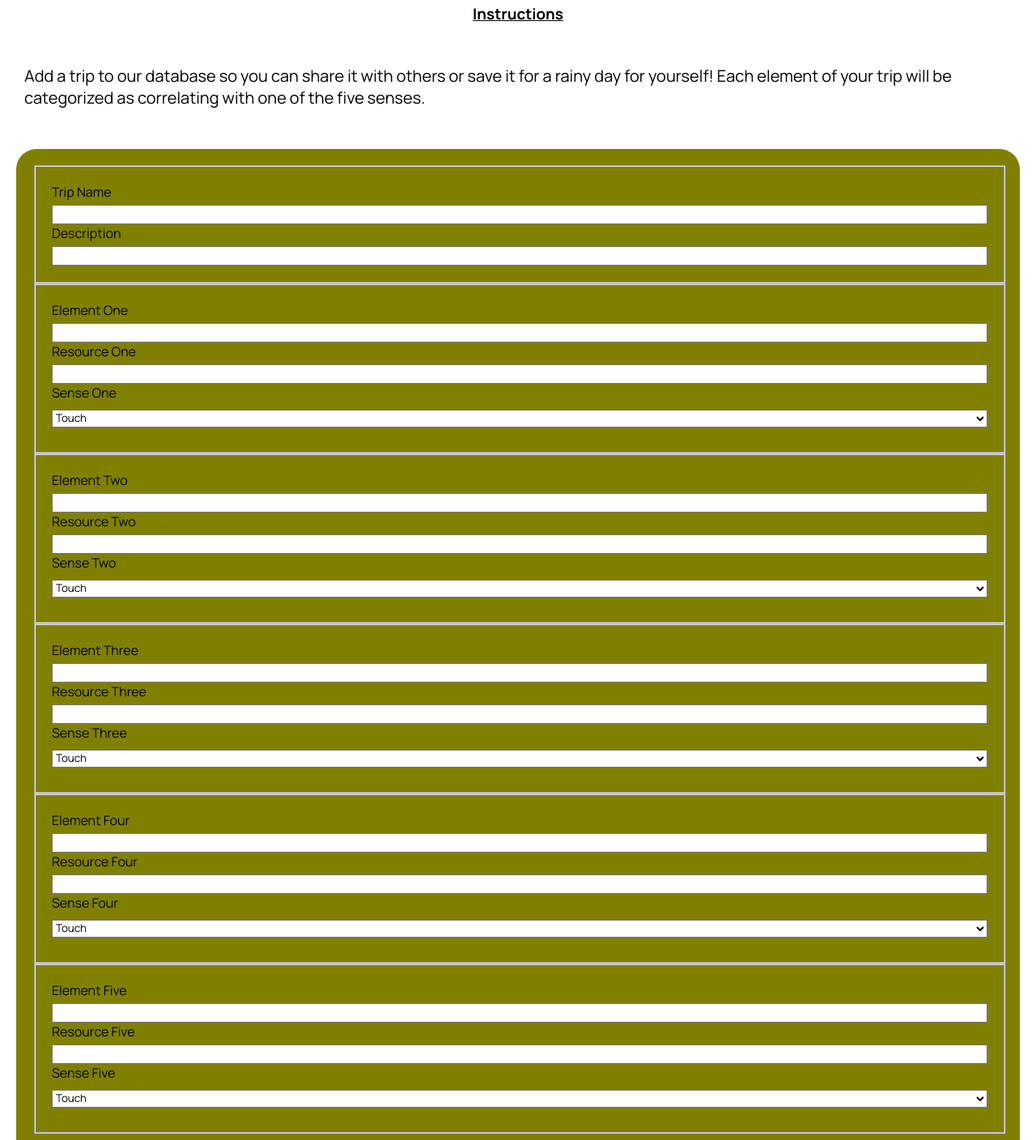
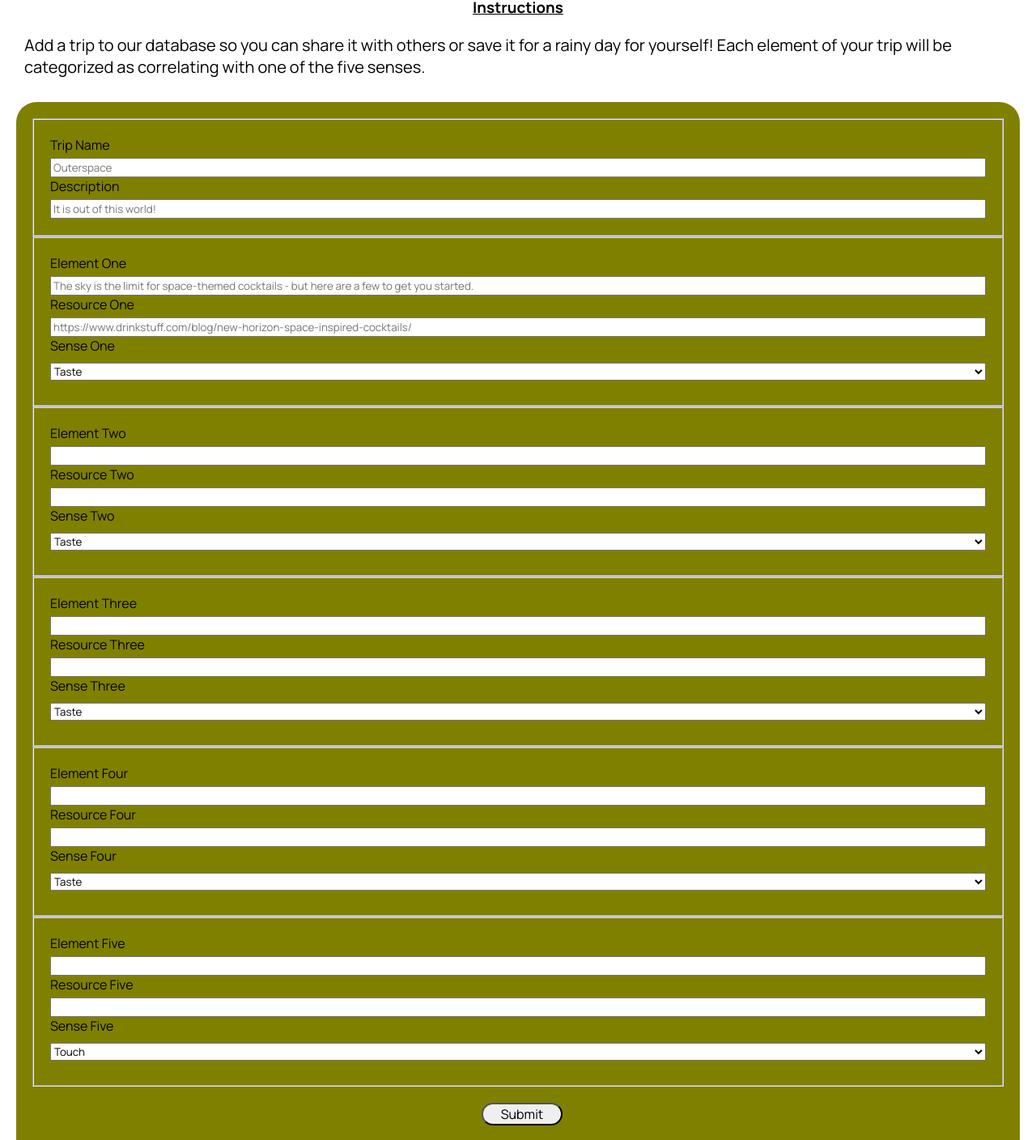
Before and after one commit to melleehall/home-holiday, a React (Create React App) app: page /add-trip in a window 1280 px wide. Shown: the part 199-1607 px from the top of the page at 81% size. Built offline with nearby package versions, Linux system fonts and the light colour scheme; no server answers.

Commit message:
Revised AddTripForm to update trips list in state using context, display successful submission msg, and have placeholder text

```diff
--- a/src/AddTripForm/AddTripForm.css
+++ b/src/AddTripForm/AddTripForm.css
@@ -3,19 +3,25 @@
 form {
     display: flex;
     flex-direction: column;
+    align-items: center;
     padding: 20px;
     margin: 20px;
     background-color: olive;
     border-radius: 25px;
 }
 
+.add-trip-required {
+    color: white;
+    font-size: 18px;
+}
+
 select {
     margin: 10px 0px;
 }
 
-button {
+.submit-btn {
     width: 100px;
-    margin: 25px auto 5px auto;
+    margin-top: 20px;
 }
 
 fieldset {
@@ -29,3 +35,9 @@ input {
     width: 100%;
     margin-top: 5px;
 }
+
+.success_msg {
+    color: white;
+    margin: 15px auto;
+    text-align: center;
+  }
--- a/src/AddTripForm/AddTripForm.js
+++ b/src/AddTripForm/AddTripForm.js
@@ -1,8 +1,12 @@
 import React, { Component } from 'react'
 import config from '../config'
+import TripsContext from '../TripsContext'
 import './AddTripForm.css'
 
+
 export default class AddTripForm extends Component {
+    static contextType = TripsContext;
+
     constructor(props) {
         super(props);
         this.state = {
@@ -75,6 +79,7 @@ export default class AddTripForm extends Component {
                 touched: false
             },
             error: false,
+            success_msg: false
         }
     }
 
@@ -106,6 +111,26 @@ export default class AddTripForm extends Component {
         this.setState({ element_five: { value: element_five, touched: true }});
     }
 
+    updateResourceOne(resource_one) {
+        this.setState({ resource_one: { value: resource_one, touched: true }});
+    }
+
+    updateResourceTwo(resource_two) {
+        this.setState({ resource_two: { value: resource_two, touched: true }});
+    }
+
+    updateResourceThree(resource_three) {
+        this.setState({ resource_three: { value: resource_three, touched: true }});
+    }
+
+    updateResourceFour(resource_four) {
+        this.setState({ resource_four: { value: resource_four, touched: true }});
+    }
+
+    updateResourceFive(resource_five) {
+        this.setState({ resource_five: { value: resource_five, touched: true }});
+    }
+
     // need to add validation functions
 
     handleSubmit(event) {
@@ -131,6 +156,8 @@ export default class AddTripForm extends Component {
             resource_five: event.target['resource-five'].value
         }
 
+        console.log(newTrip)
+
         fetch(`${config.API_BASE_URL}`, {
             method: 'POST',
             headers: {
@@ -140,12 +167,30 @@ export default class AddTripForm extends Component {
         })
         .then(res => {
             if(!res.ok) {
+                console.log(res.status)
                 throw new Error(res.status)
             }
             return res.json()
         })
         .then(trip => {
             this.context.addTripToState(trip)
+        })
+        .then(data => {
+            this.setState({
+              success_msg: true,
+              trip_name: {value: ''},
+              description: {value: ''},
+              element_one: {value: ''},
+              resource_one: {value: ''},
+              element_two: {value: ''},
+              resource_two: {value: ''},
+              element_three: {value: ''},
+              resource_three: {value: ''},
+              element_four: {value: ''},
+              resource_four: {value: ''},
+              element_five: {value: ''},
+              resource_five: {value: ''},
+            })
         })
         .catch(e => {
             this.setState({error: true})
@@ -159,31 +204,51 @@ export default class AddTripForm extends Component {
                     <label htmlFor='trip-name'>
                         Trip Name
                     </label>
-                    <input type='text' name='trip-name' id='trip-name'
-                                    onChange={e => this.updateTripName(e.target.value)} aria-required="true" />
+                    <input
+                        type='text'
+                        name='trip-name'
+                        id='trip-name'
+                        placeholder='Outerspace'
+                        onChange={e => this.updateTripName(e.target.value)}
+                        aria-required="true" />
                     <label htmlFor='description'>
                         Description
                     </label>
-                    <input type='text' name='description' id='description'
-                                    onChange={e => this.updateDescription(e.target.value)} aria-required="true" />
+                    <input
+                        type='text'
+                        name='description'
+                        id='description'
+                        placeholder='It is out of this world!'
+                        onChange={e => this.updateDescription(e.target.value)}
+                        aria-required="true" />
                 </fieldset>
                 <fieldset className='trip-element-one'>
                     <label htmlFor='element-one'>
                         Element One
                     </label>
-                    <input type='text' name='element-one' id='element-one'
-                                    onChange={e => this.updateElementOne(e.target.value)} aria-required="true" />
+                    <input
+                        type='text'
+                        name='element-one'
+                        id='element-one'
+                        placeholder='The sky is the limit for space-themed cocktails - but here are a few to get you started.'
+                        onChange={e => this.updateElementOne(e.target.value)}
+                        aria-required="true" />
                     <label htmlFor='resource-one'>
                         Resource One
                     </label>
-                    <input type='text' name='resource-one' id='resource-one'
-                                    onChange={e => this.updateResourceOne(e.target.value)} aria-required="false" />
+                    <input
+                        type='text'
+                        name='resource-one'
+                        id='resource-one'
+                        placeholder='https://www.drinkstuff.com/blog/new-horizon-space-inspired-cocktails/'
+                        onChange={e => this.updateResourceOne(e.target.value)}
+                        aria-required="false" />
                     <label htmlFor='sense-one'>
                         Sense One
                     </label>
                     <select name='sense-one' id='sense-one'>
+                        <option>Taste</option>
                         <option>Touch</option>
-                        <option>Taste</option>
                         <option>Smell</option>
                         <option>Hear</option>
                         <option>See</option>
@@ -193,19 +258,27 @@ export default class AddTripForm extends Component {
                     <label htmlFor='element-two'>
                         Element Two
                     </label>
-                    <input type='text' name='element-two' id='element-two'
-                                    onChange={e => this.updateElementTwo(e.target.value)} aria-required="true" />
+                    <input
+                        type='text'
+                        name='element-two'
+                        id='element-two'
+                        onChange={e => this.updateElementTwo(e.target.value)}
+                        aria-required="true" />
                     <label htmlFor='resource-two'>
                         Resource Two
                     </label>
-                    <input type='text' name='resource-two' id='resource-two'
-                                    onChange={e => this.updateResourceTwo(e.target.value)} aria-required="false" />
+                    <input
+                        type='text'
+                        name='resource-two'
+                        id='resource-two'
+                        onChange={e => this.updateResourceTwo(e.target.value)}
+                        aria-required="false" />
                     <label htmlFor='sense-two'>
                         Sense Two
                     </label>
                     <select name='sense-two' id='sense-two'>
+                        <option>Taste</option>
                         <option>Touch</option>
-                        <option>Taste</option>
                         <option>Smell</option>
                         <option>Hear</option>
                         <option>See</option>
@@ -215,19 +288,27 @@ export default class AddTripForm extends Component {
                     <label htmlFor='element-three'>
                         Element Three
                     </label>
-                    <input type='text' name='element-three' id='element-three'
-                                    onChange={e => this.updateElementThree(e.target.value)} aria-required="true" />
+                    <input
+                        type='text'
+                        name='element-three'
+                        id='element-three'
+                        onChange={e => this.updateElementThree(e.target.value)}
+                        aria-required="true" />
                     <label htmlFor='resource-three'>
                         Resource Three
                     </label>
-                    <input type='text' name='resource-three' id='resource-three'
-                                    onChange={e => this.updateResourceThree(e.target.value)} aria-required="false" />
+                    <input
+                        type='text'
+                        name='resource-three'
+                        id='resource-three'
+                        onChange={e => this.updateResourceThree(e.target.value)}
+                        aria-required="false" />
                     <label htmlFor='sense-three'>
                         Sense Three
                     </label>
                     <select name='sense-three' id='sense-three'>
+                        <option>Taste</option>
                         <option>Touch</option>
-                        <option>Taste</option>
                         <option>Smell</option>
                         <option>Hear</option>
                         <option>See</option>
@@ -237,19 +318,27 @@ export default class AddTripForm extends Component {
                     <label htmlFor='element-four'>
                         Element Four
                     </label>
-                    <input type='text' name='element-four' id='element-four'
-                                    onChange={e => this.updateElementFour(e.target.value)} aria-required="true" />
+                    <input
+                        type='text'
+                        name='element-four'
+                        id='element-four'
+                        onChange={e => this.updateElementFour(e.target.value)}
+                        aria-required="true" />
                     <label htmlFor='resource-four'>
                         Resource Four
                     </label>
-                    <input type='text' name='resource-four' id='resource-four'
-                                    onChange={e => this.updateResourceFour(e.target.value)} aria-required="false" />
+                    <input
+                        type='text'
+                        name='resource-four'
+                        id='resource-four'
+                        onChange={e => this.updateResourceFour(e.target.value)}
+                        aria-required="false" />
                     <label htmlFor='sense-four'>
                         Sense Four
                     </label>
                     <select name='sense-four' id='sense-four'>
+                        <option>Taste</option>
                         <option>Touch</option>
-                        <option>Taste</option>
                         <option>Smell</option>
                         <option>Hear</option>
                         <option>See</option>
@@ -259,13 +348,21 @@ export default class AddTripForm extends Component {
                     <label htmlFor='element-five'>
                         Element Five
                     </label>
-                    <input type='text' name='element-five' id='element-five'
-                                    onChange={e => this.updateElementFive(e.target.value)} aria-required="true" />
+                    <input
+                        type='text'
+                        name='element-five'
+                        id='element-five'
+                        onChange={e => this.updateElementFive(e.target.value)}
+                        aria-required="true" />
                     <label htmlFor='resource-five'>
                         Resource Five
                     </label>
-                    <input type='text' name='resource-five' id='resource-five'
-                                    onChange={e => this.updateResourceTwo(e.target.value)} aria-required="false" />
+                    <input
+                        type='text'
+                        name='resource-five'
+                        id='resource-five'
+                        onChange={e => this.updateResourceTwo(e.target.value)}
+                        aria-required="false" />
                     <label htmlFor='sense-five'>
                         Sense Five
                     </label>
@@ -277,9 +374,12 @@ export default class AddTripForm extends Component {
                         <option>See</option>
                     </select>
                 </fieldset>
-                <button>
+                <button className='submit-btn'>
                     Submit
                 </button>
+                <p className='success_msg'>
+                    <b>{this.state.success_msg ? 'Your contact information was successfully submitted.  Thank you!' : 'All fields are required' }</b>
+                </p>
             </form>
         )
     }
--- a/src/AddTripMain/AddTripMain.css
+++ b/src/AddTripMain/AddTripMain.css
@@ -1,9 +1,14 @@
 .add-trip-header {
     text-align: center;
+    border: 1px solid black;
+    padding: 5px;
+    background-color: lightblue;
+    width: 95%;
+    margin: 0px auto;
 }
 
 .add-trip-p {
-    padding: 30px;
+    padding: 0px 30px 10px 30px;
     font-size: 20px;
 }
 
--- a/src/App.js
+++ b/src/App.js
@@ -19,7 +19,6 @@ export default class App extends Component {
   }
 
   setTrips = trips => {
-    console.log(trips)
     this.setState({
       trips,
       error: null,
@@ -36,6 +35,7 @@ export default class App extends Component {
   }
 
   handleAddTripToState = newTrip => {
+    console.log(newTrip)
     this.setState({
       trips: [ ...this.state.trips, newTrip ],
     })
--- a/src/Nav/Nav.js
+++ b/src/Nav/Nav.js
@@ -11,7 +11,7 @@ export default class Nav extends Component {
                 <NavLink to='/'>
                     <img src={logo} alt='home holiday logo' className='logo-transparent-bckgrnd'/>
                 </NavLink>
-                <NavLink to='/dashboard' className='nav-btn'> Demo </NavLink>
+                <NavLink to='/dashboard' className='nav-btn'> Dashboard </NavLink>
                 <NavLink to='/trips' className='nav-btn'> Trips List</NavLink>
                 <NavLink to='/add-trip' className='nav-btn'> Add Trip </NavLink>
             </div>
--- a/src/Trip/Trip.css
+++ b/src/Trip/Trip.css
@@ -1,7 +1,7 @@
 .trip-item {
     list-style-type: none;
     padding: 30px;
-    margin: 30px auto;
+    margin: 10px auto;
     color: black;
     /* background-color: aquamarine; */
     font-size: 18px;
@@ -20,8 +20,10 @@
     list-style-type: none;
     line-height: 1.8;
     overflow-wrap: break-word;
+    padding-left: 20px;
 }
 
+.trip-heading,
 .sense-type {
     border: 1px solid black;
     padding: 5px;
@@ -33,8 +35,21 @@
     display: block;
 }
 
+button {
+    margin-left: 10px;
+    border-radius: 25px;
+    font-size: 16px;
+    width: 200px;
+}
+
+.trip-resource:focus,
+.trip-resource:hover,
+.trip-resource:visited {
+    color: black;
+}
+
 .separation-div {
     height: 5px;
-    padding-top: 5px;
+    margin-top: 55px;
     background-color: lightblue;
 }
--- a/src/config.js
+++ b/src/config.js
@@ -1,3 +1,3 @@
 export default {
-    API_BASE_URL: `https://home-holiday-api.herokuapp.com/api/trips`
+    API_BASE_URL: `http://localhost:8000/api/trips`
 }
```
Also changed, not shown: src/Trip/Trip.js (+5 -5 lines), src/TripListMain/TripListMain.js (+4 -27 lines).
